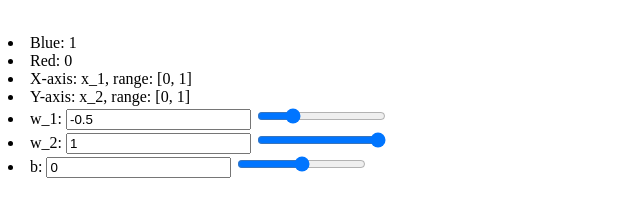
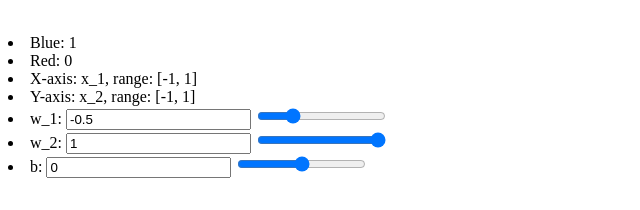
Before and after one commit to Banyc/ml_visual, a plain HTML site: page assets/index.html in a window 1280 px wide. Shown: the part 260-470 px from the top of the page, 0-640 px from the left. Drawn offline with Linux system fonts and the light colour scheme; no server answers.

Commit message:
fix: description

```diff
--- a/assets/index.html
+++ b/assets/index.html
@@ -15,8 +15,8 @@
       <ui>
         <li>Blue: 1</li>
         <li>Red: 0</li>
-        <li>X-axis: x_1, range: [0, 1]</li>
-        <li>Y-axis: x_2, range: [0, 1]</li>
+        <li>X-axis: x_1, range: [-1, 1]</li>
+        <li>Y-axis: x_2, range: [-1, 1]</li>
         <li>
           w_1: <input id="binary_classification.w_1" type="text" value="-0.5" />
           <input id="binary_classification.w_1_range" type="range" min="-1" max="1" step="any" value="-0.5" />
```
